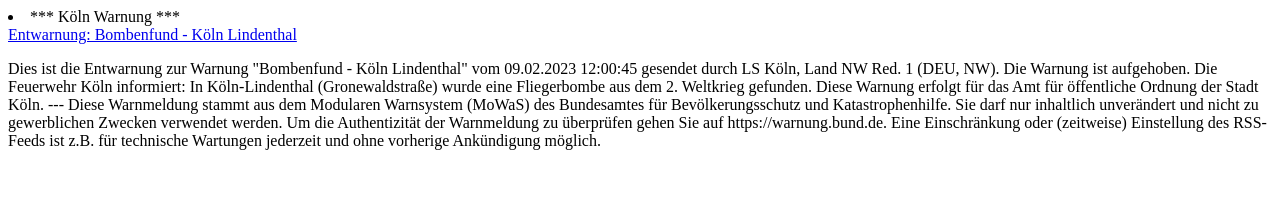
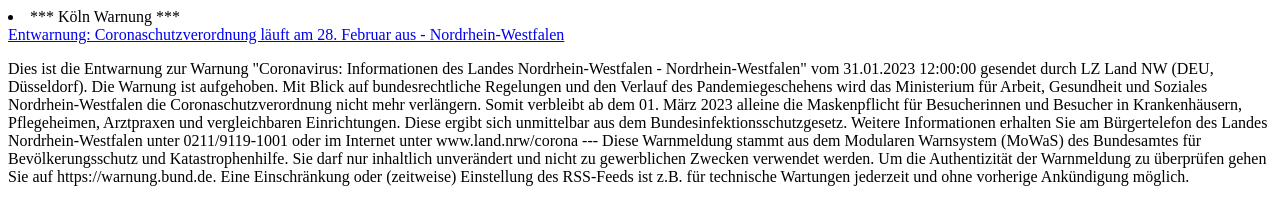
Before and after one commit to jasineri/warning, a website: page warning.html in a window 1280 px wide. Drawn offline with Linux system fonts and the light colour scheme.

Commit message:
update action output

```diff
--- a/data/links.json
+++ b/data/links.json
@@ -1 +1 @@
-["https://warnung.bund.de/meldung/mow.DE-NW-K-SE031-20230209-31-001/Entwarnung:_Bombenfund_-_K%C3%B6ln_Lindenthal","https://warnung.bund.de/meldung/mow.DE-NW-D-SE020-20230131-20-000/Coronavirus:_Informationen_des_Landes_Nordrhein-Westfalen_-_Nordrhein-Westfalen"]
+["https://warnung.bund.de/meldung/mow.DE-NW-D-SE020-20230228-20-000/Entwarnung:_Coronaschutzverordnung_l%C3%A4uft_am_28._Februar_aus_-_Nordrhein-Westfalen"]
--- a/warning.html
+++ b/warning.html
@@ -1,8 +1,9 @@
-<html><body><li>*** Köln Warnung ***</li><a href="https://warnung.bund.de/meldung/mow.DE-NW-K-SE031-20230209-31-001/Entwarnung:_Bombenfund_-_K%C3%B6ln_Lindenthal">Entwarnung: Bombenfund - Köln Lindenthal</a><p>Dies ist die Entwarnung zur Warnung "Bombenfund - Köln Lindenthal" vom 09.02.2023 12:00:45 gesendet durch LS Köln, Land NW Red. 1 (DEU, NW). Die Warnung ist aufgehoben.
+<html><body><li>*** Köln Warnung ***</li><a href="https://warnung.bund.de/meldung/mow.DE-NW-D-SE020-20230228-20-000/Entwarnung:_Coronaschutzverordnung_l%C3%A4uft_am_28._Februar_aus_-_Nordrhein-Westfalen">Entwarnung: Coronaschutzverordnung läuft am 28. Februar aus - Nordrhein-Westfalen</a><p>Dies ist die Entwarnung zur Warnung "Coronavirus: Informationen des Landes Nordrhein-Westfalen - Nordrhein-Westfalen" vom 31.01.2023 12:00:00 gesendet durch LZ Land NW (DEU, Düsseldorf). Die Warnung ist aufgehoben.
 
-Die Feuerwehr Köln informiert:
-In Köln-Lindenthal (Gronewaldstraße) wurde eine Fliegerbombe aus dem 2. Weltkrieg gefunden.
-Diese Warnung erfolgt für das Amt für öffentliche Ordnung der Stadt Köln.
+Mit Blick auf bundesrechtliche Regelungen und den Verlauf des Pandemiegeschehens wird das Ministerium für Arbeit, Gesundheit und Soziales Nordrhein-Westfalen die Coronaschutzverordnung nicht mehr verlängern.
+Somit verbleibt ab dem 01. März 2023 alleine die Maskenpflicht für Besucherinnen und Besucher in Krankenhäusern, Pflegeheimen, Arztpraxen und vergleichbaren Einrichtungen. Diese ergibt sich unmittelbar aus dem Bundesinfektionsschutzgesetz.
+
+Weitere Informationen erhalten Sie am Bürgertelefon des Landes Nordrhein-Westfalen unter 0211/9119-1001 oder im Internet unter www.land.nrw/corona
 
 ---
 Diese Warnmeldung stammt aus dem Modularen Warnsystem (MoWaS) des Bundesamtes für Bevölkerungsschutz und Katastrophenhilfe.
```
